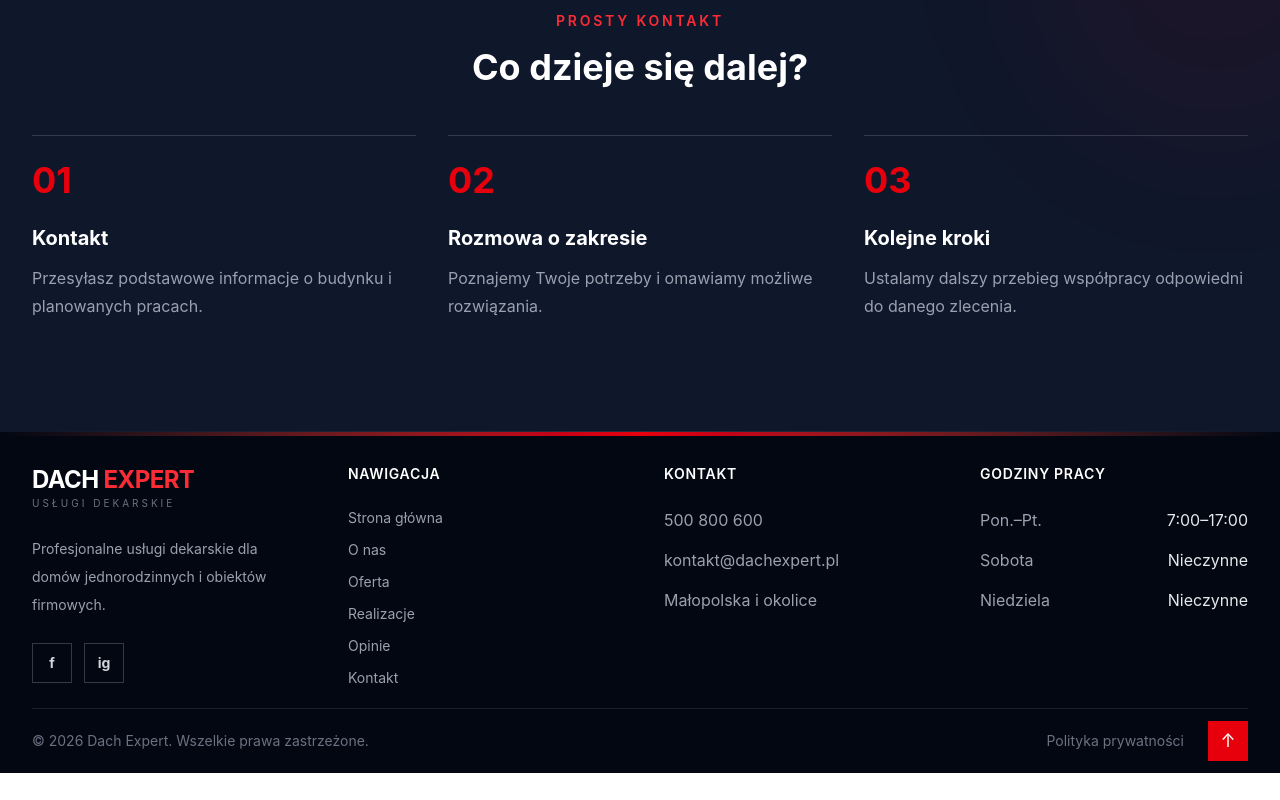
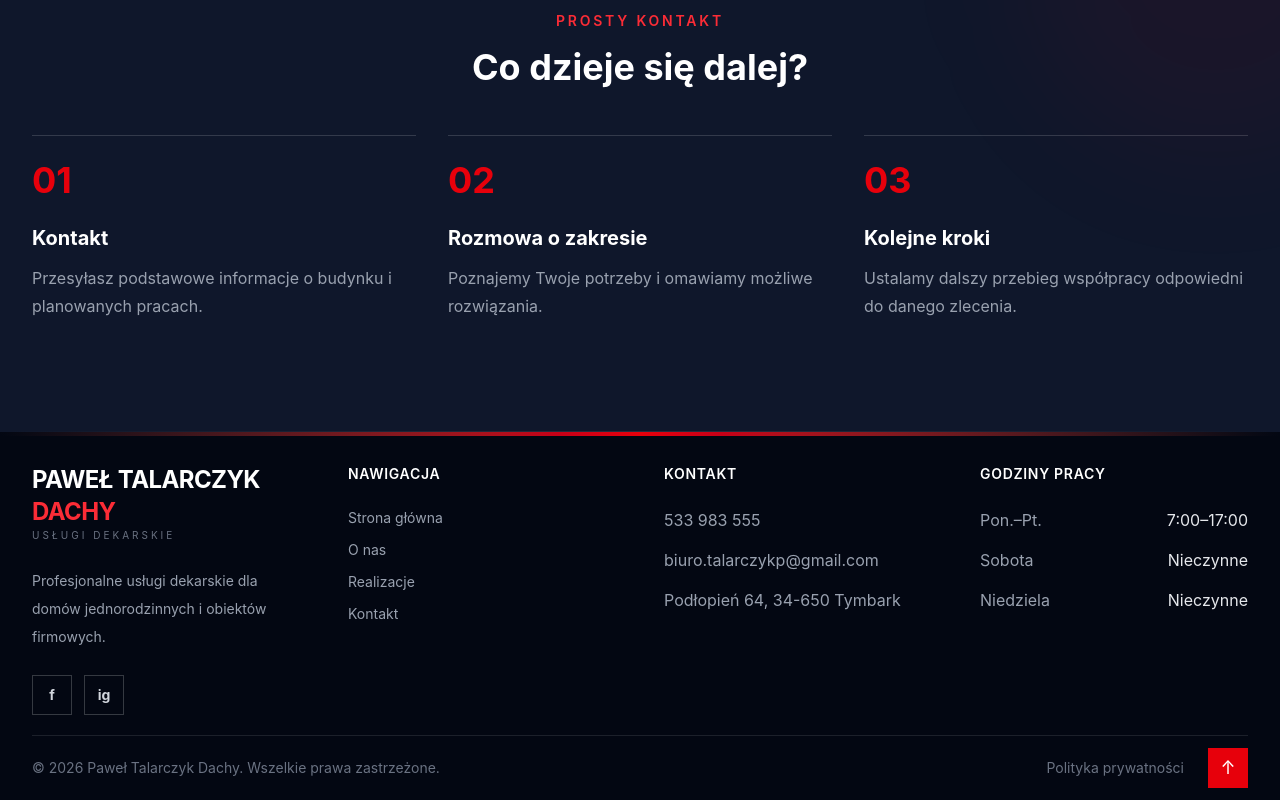
Before and after one commit to Bejter/StronaDekarska, a React (Vite) app in the folder frontend/: page /Kontakt in a window 1280 px wide. Shown: the part 1661-2461 px from the top of the page. Before the commit the page ends 2434 px from the top, so only its background shows below. Built offline with nearby package versions, Linux system fonts and the light colour scheme.

Commit message:
Changed Data

```diff
--- a/frontend/src/Components/FooterComponent.tsx
+++ b/frontend/src/Components/FooterComponent.tsx
@@ -27,10 +27,10 @@ function FooterComponent({ hideContactCta }: FooterComponentProps) {
 
             <div className="flex flex-col gap-4 sm:flex-row sm:items-center lg:flex-col lg:items-end">
               <a
-                href="tel:+48500800600"
+                href="tel:+48533983555"
                 className="text-3xl font-bold text-gray-950 transition-colors hover:text-red-600 md:text-4xl"
               >
-                500 800 600
+                533 983 555
               </a>
 
               <a
@@ -48,9 +48,13 @@ function FooterComponent({ hideContactCta }: FooterComponentProps) {
       <div className="bg-gray-950 px-6 pt-7 text-white lg:px-8">
         <div className="mx-auto grid max-w-7xl gap-12 pb-5 sm:grid-cols-2 lg:grid-cols-4">
           <div>
-            <a href="#strona-glowna" className="inline-flex flex-col">
+            <a
+              href="/"
+              className="inline-flex flex-col"
+              aria-label="Paweł Talarczyk Dachy"
+            >
               <span className="text-2xl font-bold uppercase tracking-tight">
-                Dach <span className="text-red-500">Expert</span>
+                Paweł Talarczyk <span className="text-red-500">Dachy</span>
               </span>
 
               <span className="text-[10px] uppercase tracking-[0.3em] text-gray-500">
@@ -89,38 +93,24 @@ function FooterComponent({ hideContactCta }: FooterComponentProps) {
 
             <nav className="mt-6 flex flex-col items-start gap-3">
               <a
-                href="#strona-glowna"
+                href="/"
                 className="text-sm text-gray-400 transition-colors hover:text-red-500"
               >
                 Strona główna
               </a>
 
               <a
-                href="#o-nas"
+                href="/Onas"
                 className="text-sm text-gray-400 transition-colors hover:text-red-500"
               >
                 O nas
               </a>
 
               <a
-                href="#oferta"
-                className="text-sm text-gray-400 transition-colors hover:text-red-500"
-              >
-                Oferta
-              </a>
-
-              <a
-                href="#realizacje"
+                href="/realizacje"
                 className="text-sm text-gray-400 transition-colors hover:text-red-500"
               >
                 Realizacje
-              </a>
-
-              <a
-                href="#opinie"
-                className="text-sm text-gray-400 transition-colors hover:text-red-500"
-              >
-                Opinie
               </a>
 
               <a
@@ -138,20 +128,20 @@ function FooterComponent({ hideContactCta }: FooterComponentProps) {
 
             <address className="mt-6 flex flex-col items-start gap-4 not-italic">
               <a
-                href="tel:+48500800600"
+                href="tel:+48533983555"
                 className="text-gray-400 transition-colors hover:text-red-500"
               >
-                500 800 600
+                533 983 555
               </a>
 
               <a
-                href="mailto:kontakt@dachexpert.pl"
+                href="mailto:biuro.talarczykp@gmail.com"
                 className="text-gray-400 transition-colors hover:text-red-500"
               >
-                kontakt@dachexpert.pl
+                biuro.talarczykp@gmail.com
               </a>
 
-              <p className="text-gray-400">Małopolska i okolice</p>
+              <p className="text-gray-400">Podłopień 64, 34-650 Tymbark</p>
             </address>
           </div>
           <div>
@@ -180,18 +170,17 @@ function FooterComponent({ hideContactCta }: FooterComponentProps) {
 
         <div className="border-t border-white/10">
           <div className="mx-auto flex max-w-7xl flex-col gap-5 py-3 text-sm text-gray-500 md:flex-row md:items-center md:justify-between">
-            <p>© {currentYear} Dach Expert. Wszelkie prawa zastrzeżone.</p>
+            <p>
+              © {currentYear} Paweł Talarczyk Dachy. Wszelkie prawa zastrzeżone.
+            </p>
 
             <div className="flex flex-wrap items-center gap-6">
-              <a
-                href="/polityka-prywatnosci"
-                className="transition-colors hover:text-red-500"
-              >
+              <a href="#" className="transition-colors hover:text-red-500">
                 Polityka prywatności
               </a>
 
               <a
-                href="#strona-glowna"
+                href="/"
                 aria-label="Wróć na górę strony"
                 className="flex h-10 w-10 items-center justify-center bg-red-600 text-lg text-white transition-colors hover:bg-red-700"
               >
--- a/frontend/src/Components/MainAboutPage.tsx
+++ b/frontend/src/Components/MainAboutPage.tsx
@@ -27,7 +27,7 @@ function MainAboutPage() {
 
         <div>
           <p className="text-lg leading-8 text-gray-300">
-            Dach Expert to zespół doświadczonych specjalistów, dla których dach
+            Paweł Talarczyk Dachy to zespół doświadczonych specjalistów, dla których dach
             to coś więcej niż konstrukcja — to ochrona, bezpieczeństwo i spokój
             na lata.
           </p>
--- a/frontend/src/Components/Navbar.tsx
+++ b/frontend/src/Components/Navbar.tsx
@@ -9,9 +9,9 @@ function Navbar() {
   return (
     <header className="absolute inset-x-0 top-0 z-50 border-b border-white/10 bg-slate-950/30 backdrop-blur-sm">
       <nav className="mx-auto flex h-20 max-w-7xl items-center justify-between px-6 lg:px-8">
-        <a href="#" className="flex flex-col">
+        <a href="#" className="flex flex-col" aria-label="Paweł Talarczyk Dachy">
           <span className="text-xl font-bold uppercase tracking-tight text-white">
-            Dach <span className="text-red-500">Expert</span>
+            Paweł Talarczyk <span className="text-red-500">Dachy</span>
           </span>
 
           <span className="text-[9px] uppercase tracking-[0.3em] text-slate-400">
@@ -32,11 +32,11 @@ function Navbar() {
         </div>
 
         <a
-          href="tel:+48500800600"
+          href="tel:+48533983555"
           className="hidden items-center gap-3 text-sm font-bold text-white md:flex"
         >
           <span className="text-lg text-red-500">☎</span>
-          <span>500 800 600</span>
+          <span>533 983 555</span>
         </a>
 
         <button
--- a/frontend/src/Pages/AboutUsPage.tsx
+++ b/frontend/src/Pages/AboutUsPage.tsx
@@ -65,7 +65,7 @@ function AboutUsPage() {
               </h1>
 
               <p className="mt-7 max-w-2xl text-lg leading-8 text-gray-300">
-                Paweł Kalarchyk Dachy to 15 lat doświadczenia w realizacji prac
+                Paweł Talarczyk Dachy to 15 lat doświadczenia w realizacji prac
                 dekarskich i ciesielskich na terenie Krakowa i okolic.
               </p>
             </div>
```
